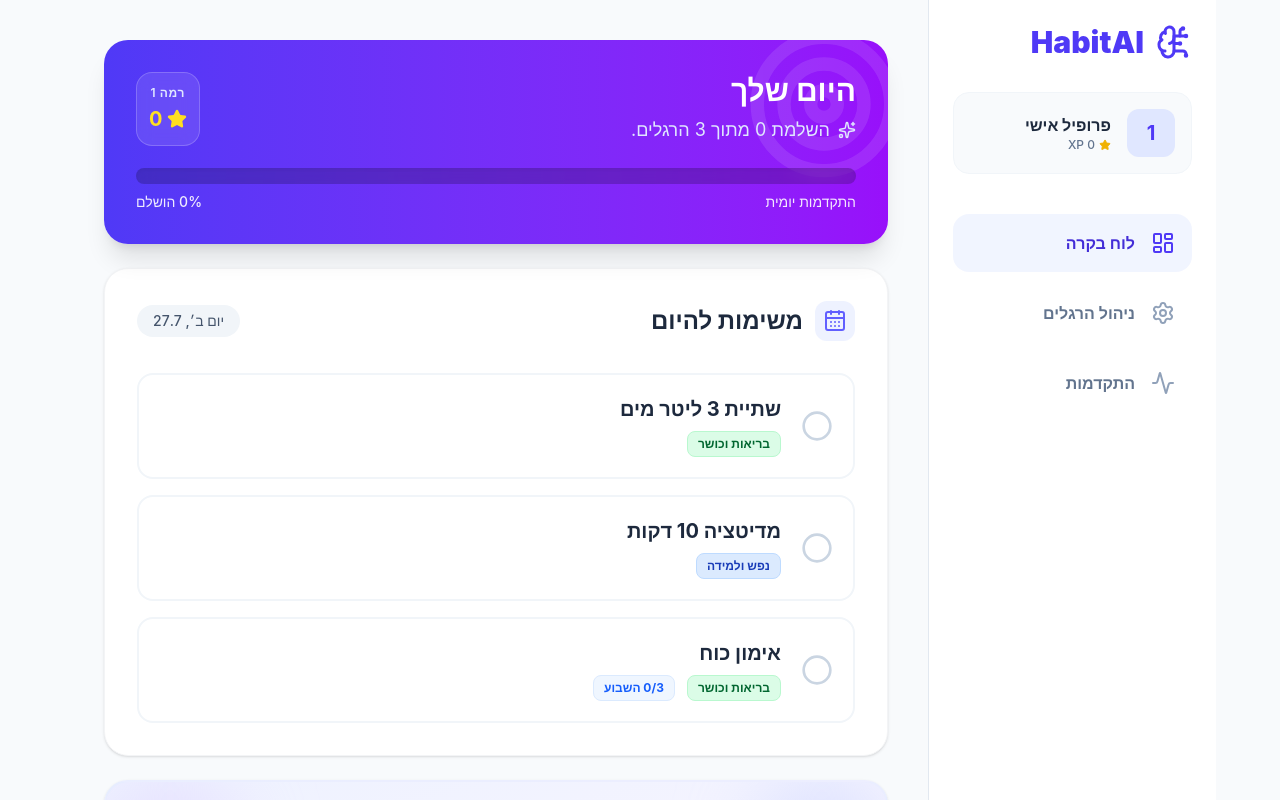
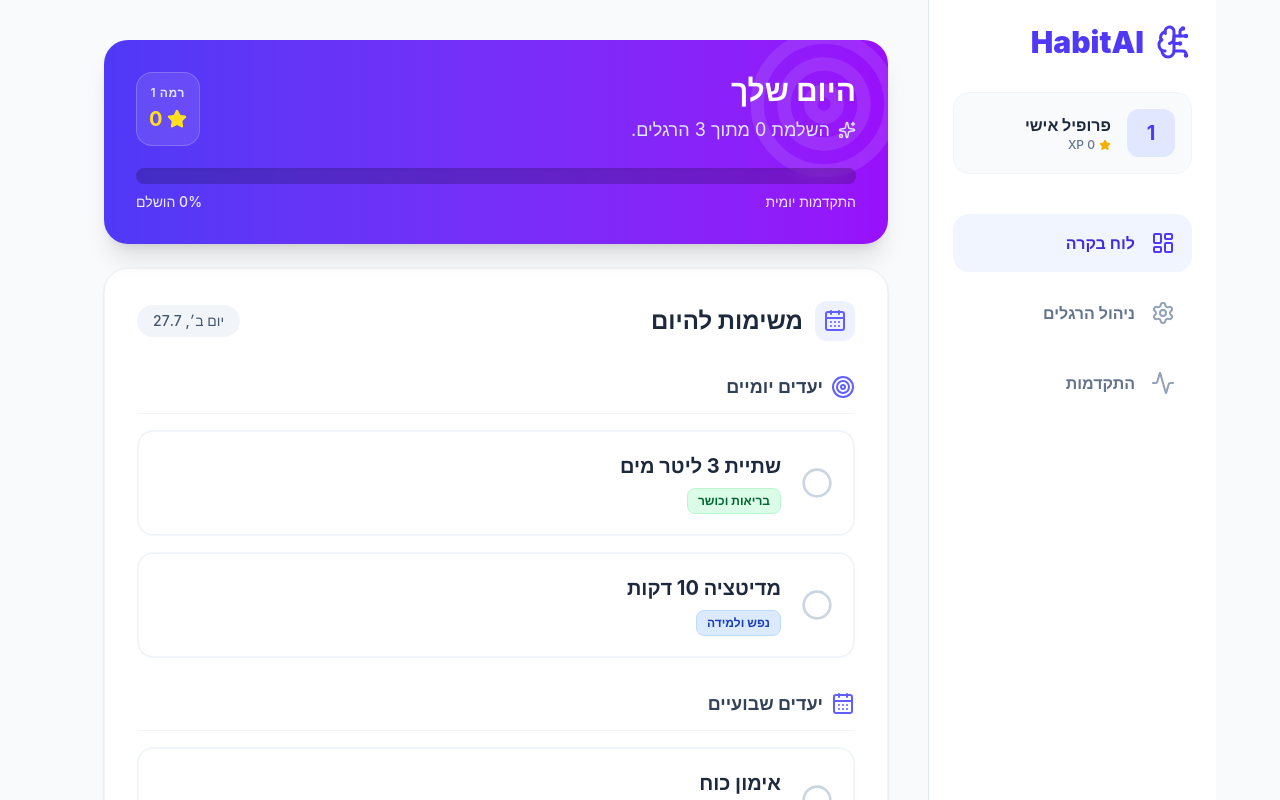
Before and after one commit to tairfr2510-sudo/habit-ai, a React (Vite) app: page / in a window 1280 px wide. Shown: the top 800 px of the page. Built offline with nearby package versions, Linux system fonts and the light colour scheme.

Commit message:
עדכון נוסף

```diff
--- a/src/App.jsx
+++ b/src/App.jsx
@@ -250,6 +250,60 @@
     const completedCount = habits.filter(h => h.logs[today]).length;
     const progress = habits.length > 0 ? (completedCount / habits.length) * 100 : 0;
 
+    const dailyHabits = habits.filter(h => (h.frequency?.type || h.frequency) === 'daily');
+    const weeklyHabits = habits.filter(h => (h.frequency?.type || h.frequency) === 'weekly');
+
+    const renderHabitCard = (habit) => {
+      const isCompleted = !!habit.logs[today];
+      const category = CATEGORIES.find(c => c.id === habit.category);
+      const freqType = habit.frequency?.type || (typeof habit.frequency === 'string' ? habit.frequency : 'daily');
+      const target = habit.frequency?.target || 7;
+      const completionsThisWeek = getCompletionsThisWeek(habit.logs);
+      const streak = calculateStreak(habit.logs);
+      const isWeeklyGoalMet = freqType === 'weekly' && completionsThisWeek >= target;
+
+      return (
+        <div
+          key={habit.id}
+          className={`flex items-center justify-between p-4 sm:p-5 rounded-2xl border-2 transition-all duration-300 group ${
+            isCompleted ? 'bg-slate-50 border-slate-100 scale-[0.99] opacity-80' : 'bg-white border-slate-100 hover:border-indigo-200 hover:shadow-lg hover:shadow-indigo-50/50'
+          }`}
+        >
+          <div className="flex items-center gap-5 cursor-pointer flex-1" onClick={() => toggleHabit(habit.id, today)}>
+            <button className={`transition-all duration-300 ${isCompleted ? 'text-green-500 scale-110' : 'text-slate-300 group-hover:text-indigo-400 group-hover:scale-110'}`}>
+              {isCompleted ? <CheckCircle size={32} /> : <Circle size={32} />}
+            </button>
+            <div className="flex-1">
+              <h4 className={`font-bold text-lg sm:text-xl flex items-center gap-2 transition-all ${isCompleted ? 'text-slate-400 line-through' : 'text-slate-800'}`}>
+                {habit.name}
+                {isWeeklyGoalMet && <Trophy size={18} className="text-yellow-500 animate-bounce" title="היעד השבועי הושג!" />}
+              </h4>
+              <div className="flex items-center gap-3 mt-2 flex-wrap">
+                <span className={`text-xs font-semibold px-2.5 py-1 rounded-lg border ${category?.color}`}>
+                  {category?.name}
+                </span>
+
+                {freqType === 'daily' ? (
+                  streak > 2 && (
+                    <span className="text-xs text-orange-600 flex items-center font-bold bg-orange-100 px-2.5 py-1 rounded-lg">
+                      <Flame size={14} className="ml-1" />
+                      {streak} ימים ברצף!
+                    </span>
+                  )
+                ) : (
+                  <span className={`text-xs flex items-center font-bold px-2.5 py-1 rounded-lg ${
+                    isWeeklyGoalMet ? 'bg-green-100 text-green-700 border border-green-200' : 'bg-blue-50 text-blue-600 border border-blue-100'
+                  }`}>
+                    {completionsThisWeek}/{target} השבוע
+                  </span>
+                )}
+              </div>
+            </div>
+          </div>
+        </div>
+      );
+    };
+
     return (
       <div className="space-y-6 animate-in fade-in slide-in-from-bottom-4 duration-500">
 
@@ -315,56 +369,25 @@
                 </button>
               </div>
             ) : (
-              habits.map(habit => {
-                const isCompleted = !!habit.logs[today];
-                const category = CATEGORIES.find(c => c.id === habit.category);
-                const freqType = habit.frequency?.type || (typeof habit.frequency === 'string' ? habit.frequency : 'daily');
-                const target = habit.frequency?.target || 7;
-                const completionsThisWeek = getCompletionsThisWeek(habit.logs);
-                const streak = calculateStreak(habit.logs);
-                const isWeeklyGoalMet = freqType === 'weekly' && completionsThisWeek >= target;
+              <div className="space-y-8">
+                {dailyHabits.length > 0 && (
+                  <div className="space-y-4">
+                    <h4 className="text-lg font-bold text-slate-700 flex items-center gap-2 border-b border-slate-100 pb-3">
+                      <Target className="text-indigo-500" size={24} /> יעדים יומיים
+                    </h4>
+                    {dailyHabits.map(renderHabitCard)}
+                  </div>
+                )}
 
-                return (
-                  <div
-                    key={habit.id}
-                    className={`flex items-center justify-between p-4 sm:p-5 rounded-2xl border-2 transition-all duration-300 group ${
-                      isCompleted ? 'bg-slate-50 border-slate-100 scale-[0.99] opacity-80' : 'bg-white border-slate-100 hover:border-indigo-200 hover:shadow-lg hover:shadow-indigo-50/50'
-                    }`}
-                  >
-                    <div className="flex items-center gap-5 cursor-pointer flex-1" onClick={() => toggleHabit(habit.id, today)}>
-                      <button className={`transition-all duration-300 ${isCompleted ? 'text-green-500 scale-110' : 'text-slate-300 group-hover:text-indigo-400 group-hover:scale-110'}`}>
-                        {isCompleted ? <CheckCircle size={32} /> : <Circle size={32} />}
-                      </button>
-                      <div className="flex-1">
-                        <h4 className={`font-bold text-lg sm:text-xl flex items-center gap-2 transition-all ${isCompleted ? 'text-slate-400 line-through' : 'text-slate-800'}`}>
-                          {habit.name}
-                          {isWeeklyGoalMet && <Trophy size={18} className="text-yellow-500 animate-bounce" title="היעד השבועי הושג!" />}
-                        </h4>
-                        <div className="flex items-center gap-3 mt-2 flex-wrap">
-                          <span className={`text-xs font-semibold px-2.5 py-1 rounded-lg border ${category?.color}`}>
-                            {category?.name}
-                          </span>
-
-                          {freqType === 'daily' ? (
-                            streak > 2 && (
-                              <span className="text-xs text-orange-600 flex items-center font-bold bg-orange-100 px-2.5 py-1 rounded-lg">
-                                <Flame size={14} className="ml-1" />
-                                {streak} ימים ברצף!
-                              </span>
-                            )
-                          ) : (
-                            <span className={`text-xs flex items-center font-bold px-2.5 py-1 rounded-lg ${
-                              isWeeklyGoalMet ? 'bg-green-100 text-green-700 border border-green-200' : 'bg-blue-50 text-blue-600 border border-blue-100'
-                            }`}>
-                              {completionsThisWeek}/{target} השבוע
-                            </span>
-                          )}
-                        </div>
-                      </div>
-                    </div>
+                {weeklyHabits.length > 0 && (
+                  <div className="space-y-4">
+                    <h4 className="text-lg font-bold text-slate-700 flex items-center gap-2 border-b border-slate-100 pb-3 mt-4">
+                      <CalendarDays className="text-indigo-500" size={24} /> יעדים שבועיים
+                    </h4>
+                    {weeklyHabits.map(renderHabitCard)}
                   </div>
-                );
-              })
+                )}
+              </div>
             )}
           </div>
         </div>
```
